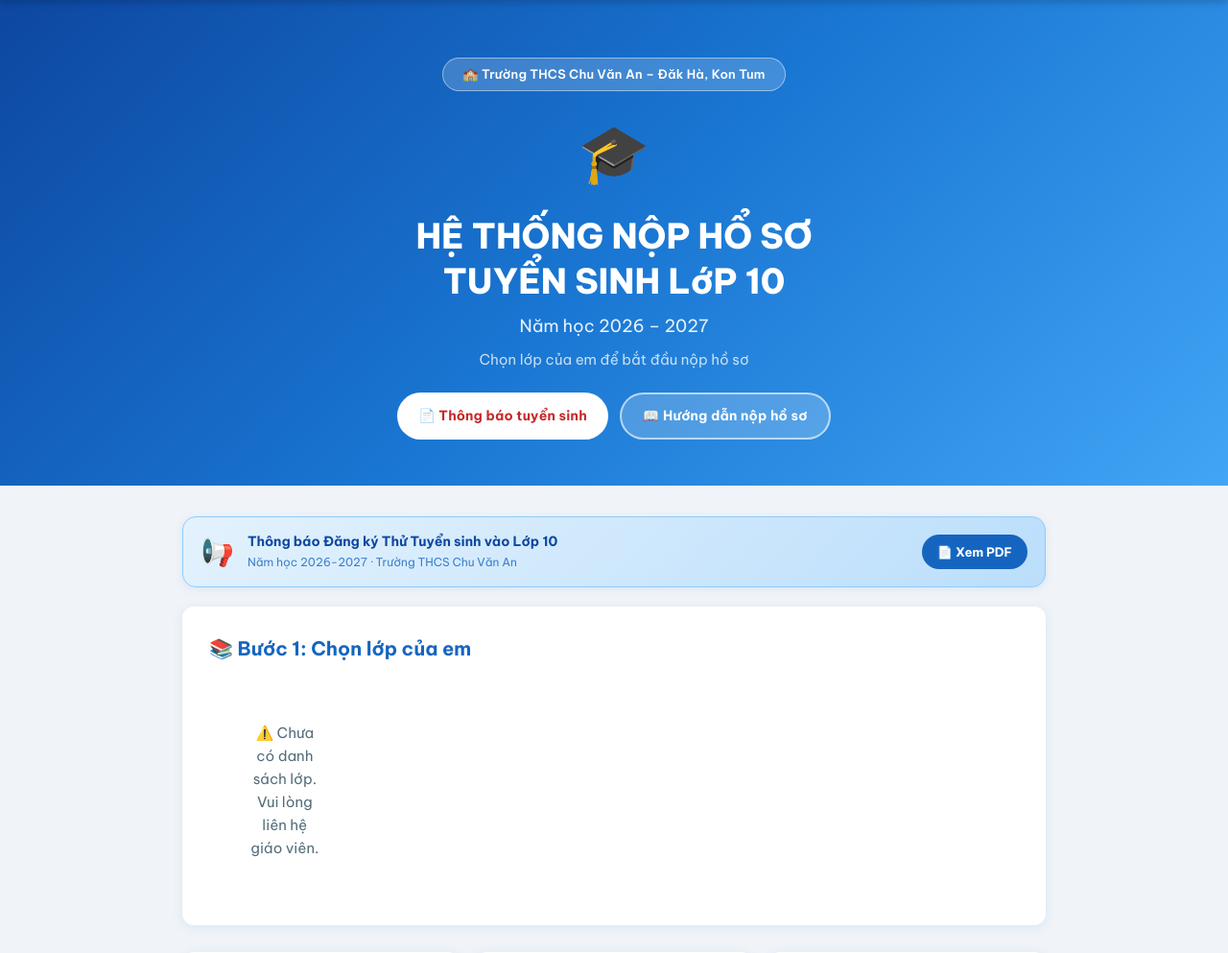
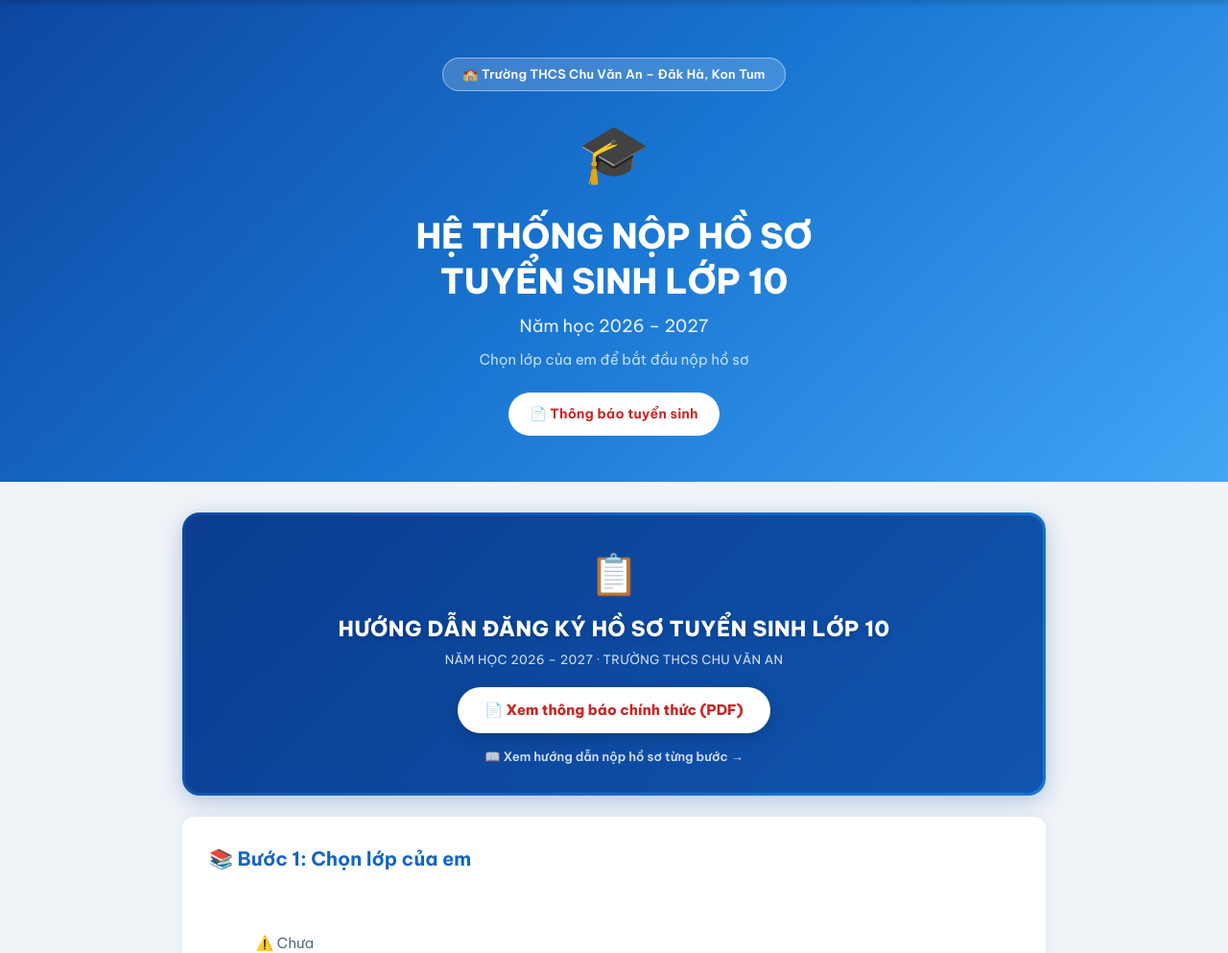
Before and after one commit to MrKhang-Khoi/ts2627, a Flask app: page / in a window 1280 px wide. Shown: the part 60-1053 px from the top of the page at 96% size. Run offline with Flask 3, Linux system fonts and the light colour scheme; data that the repository does not hold is empty.

Commit message:
feat: guide banner centered, SEO OG tags + thumbnail, remove guide btn

```diff
--- a/static/css/style.css
+++ b/static/css/style.css
@@ -1047,3 +1047,59 @@ code { background: var(--gray-light); padding: 2px 8px; border-radius: 4px; font
 }
 .alert-info { background: #e3f2fd; color: #1565C0; border-left: 4px solid #1565C0;
   padding: 10px 14px; border-radius: 8px; margin-bottom: 8px; font-size: 14px; }
+
+/* ===== GUIDE BANNER ===== */
+.guide-banner {
+  background: linear-gradient(135deg, #0D47A1, #1565C0, #1976D2);
+  border-radius: 18px;
+  padding: 3px;
+  margin-bottom: 22px;
+  box-shadow: 0 6px 24px rgba(13,71,161,0.28);
+}
+.guide-banner-inner {
+  background: linear-gradient(135deg, #0a3d8f, #1055b0);
+  border-radius: 16px;
+  padding: 28px 24px;
+  text-align: center;
+  color: #fff;
+}
+.guide-banner-icon { font-size: 2.6rem; margin-bottom: 10px; }
+.guide-banner-title {
+  font-size: clamp(16px, 3.5vw, 22px);
+  font-weight: 900;
+  letter-spacing: 0.5px;
+  line-height: 1.35;
+  margin-bottom: 6px;
+  text-shadow: 0 2px 6px rgba(0,0,0,0.2);
+}
+.guide-banner-sub {
+  font-size: 13px;
+  opacity: 0.82;
+  margin-bottom: 18px;
+  letter-spacing: 0.3px;
+}
+.guide-banner-btn {
+  display: inline-flex;
+  align-items: center;
+  gap: 8px;
+  background: #fff;
+  color: #C62828;
+  font-weight: 800;
+  font-size: 15px;
+  padding: 12px 28px;
+  border-radius: 40px;
+  text-decoration: none;
+  box-shadow: 0 4px 16px rgba(0,0,0,0.2);
+  transition: transform 0.18s, box-shadow 0.18s;
+  margin-bottom: 14px;
+}
+.guide-banner-btn:hover { transform: translateY(-2px); box-shadow: 0 8px 24px rgba(0,0,0,0.25); }
+.guide-banner-link {
+  display: block;
+  color: rgba(255,255,255,0.82);
+  font-size: 13px;
+  font-weight: 600;
+  text-decoration: none;
+  transition: color 0.15s;
+}
+.guide-banner-link:hover { color: #fff; }
--- a/templates/base.html
+++ b/templates/base.html
@@ -6,6 +6,7 @@
 <title>{% block title %}Hồ Sơ Tuyển Sinh Lớp 10 - Trường THCS Chu Văn An{% endblock %}</title>
 <meta name="description" content="Hệ thống nộp hồ sơ tuyển sinh lớp 10 - Trường THCS Chu Văn An - Đăk Hà">
 <link rel="stylesheet" href="{{ url_for('static', filename='css/style.css') }}">
+{% block head_extra %}{% endblock %}
 </head>
 <body>
 <nav class="navbar">
--- a/templates/index.html
+++ b/templates/index.html
@@ -1,19 +1,33 @@
 {% extends "base.html" %}
-{% block title %}Trang Chủ - Nộp Hồ Sơ Tuyển Sinh Lớp 10{% endblock %}
+{% block title %}Hướng Dẫn Đăng Ký Hồ Sơ Tuyển Sinh Lớp 10 – THCS Chu Văn An{% endblock %}
+{% block head_extra %}
+<!-- Open Graph / SEO thumbnail -->
+<meta property="og:type" content="website">
+<meta property="og:url" content="https://ts102627.pythonanywhere.com/">
+<meta property="og:title" content="Hướng Dẫn Đăng Ký Hồ Sơ Tuyển Sinh Lớp 10 – Năm học 2026-2027">
+<meta property="og:description" content="Trường THCS Chu Văn An – Đăk Hà: Hệ thống nộp hồ sơ tuyển sinh lớp 10 trực tuyến. Học sinh đăng ký và nộp giấy tờ dễ dàng qua điện thoại.">
+<meta property="og:image" content="https://ts102627.pythonanywhere.com/static/og_thumbnail.png">
+<meta property="og:image:width" content="1200">
+<meta property="og:image:height" content="630">
+<meta property="og:locale" content="vi_VN">
+<meta property="og:site_name" content="THCS Chu Văn An – Tuyển Sinh Lớp 10">
+<!-- Twitter Card -->
+<meta name="twitter:card" content="summary_large_image">
+<meta name="twitter:title" content="Hướng Dẫn Đăng Ký Hồ Sơ Tuyển Sinh Lớp 10 – Năm học 2026-2027">
+<meta name="twitter:description" content="Trường THCS Chu Văn An – Đăk Hà. Nộp hồ sơ tuyển sinh lớp 10 trực tuyến nhanh chóng qua điện thoại.">
+<meta name="twitter:image" content="https://ts102627.pythonanywhere.com/static/og_thumbnail.png">
+{% endblock %}
 {% block content %}
 <div class="hero">
   <div class="hero-content">
     <div class="hero-school-badge">🏫 Trường THCS Chu Văn An – Đăk Hà, Kon Tum</div>
     <div class="hero-icon">🎓</div>
-    <h1 class="hero-title">HỆ THỐNG NỘP HỔ SƠ<br>TUYỂN SINH LớP 10</h1>
+    <h1 class="hero-title">HỆ THỐNG NỘP HỒ SƠ<br>TUYỂN SINH LỚP 10</h1>
     <p class="hero-subtitle">Năm học 2026 – 2027</p>
     <p class="hero-desc">Chọn lớp của em để bắt đầu nộp hồ sơ</p>
     <div class="hero-actions">
       <a href="/static/huong_dan_tuyen_sinh.pdf" target="_blank" class="hero-btn hero-btn-pdf">
         📄 Thông báo tuyển sinh
-      </a>
-      <a href="/huong-dan" class="hero-btn hero-btn-guide">
-        📖 Hướng dẫn nộp hồ sơ
       </a>
     </div>
   </div>
@@ -21,16 +35,17 @@
 
 <div class="container">
 
-  <!-- THÔNG BÁO TUYỂN SINH -->
-  <div class="notice-banner">
-    <div class="notice-icon">📢</div>
-    <div class="notice-body">
-      <div class="notice-title">Thông báo Đăng ký Thử Tuyển sinh vào Lớp 10</div>
-      <div class="notice-sub">Năm học 2026-2027 · Trường THCS Chu Văn An</div>
+  <!-- BANNER HƯỚNG DẪN ĐĂNG KÝ NỔI BẬT -->
+  <div class="guide-banner">
+    <div class="guide-banner-inner">
+      <div class="guide-banner-icon">📋</div>
+      <div class="guide-banner-title">HƯỚNG DẪN ĐĂNG KÝ HỒ SƠ TUYỂN SINH LỚP 10</div>
+      <div class="guide-banner-sub">NĂM HỌC 2026 – 2027 · TRƯỜNG THCS CHU VĂN AN</div>
+      <a href="/static/huong_dan_tuyen_sinh.pdf" target="_blank" class="guide-banner-btn">
+        📄 Xem thông báo chính thức (PDF)
+      </a>
+      <a href="/huong-dan" class="guide-banner-link">📖 Xem hướng dẫn nộp hồ sơ từng bước →</a>
     </div>
-    <a href="/static/huong_dan_tuyen_sinh.pdf" target="_blank" class="notice-btn">
-      📄 Xem PDF
-    </a>
   </div>
 
   <div class="card select-card">
```
Also changed, not shown: static/og_thumbnail.png (added).
